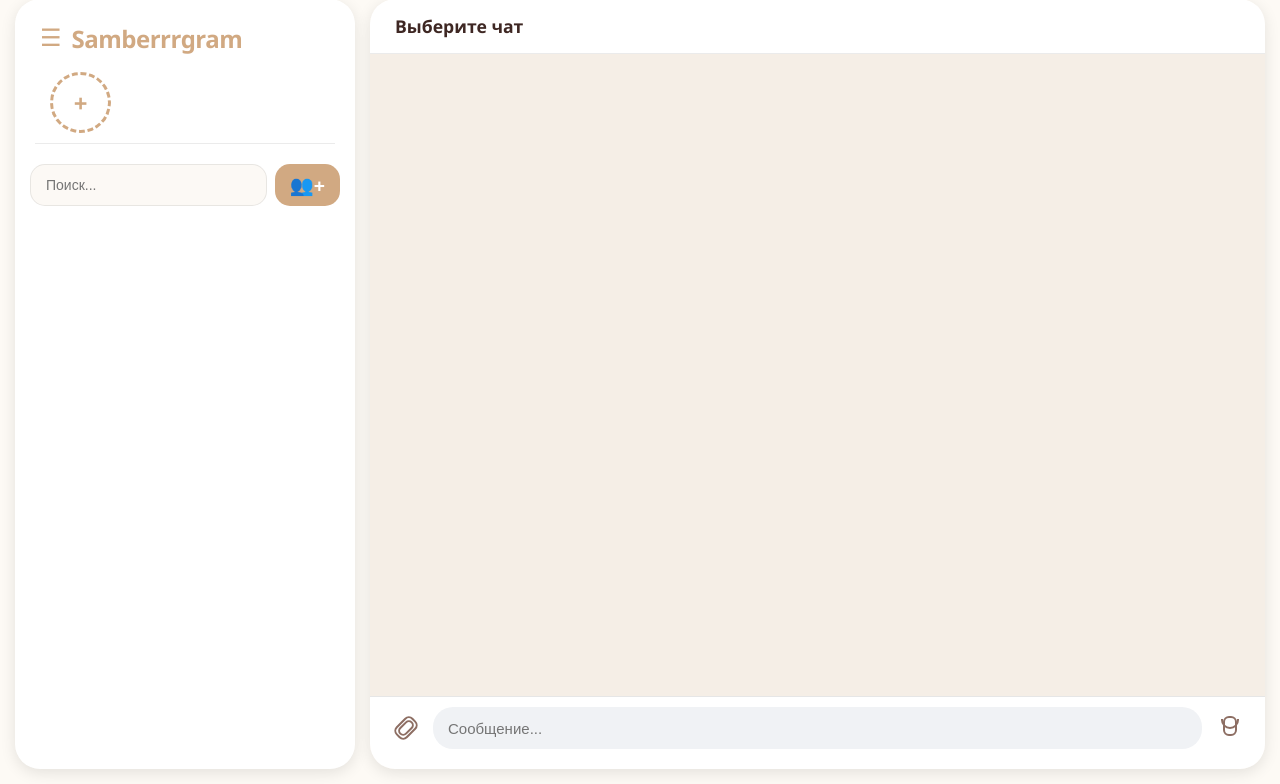
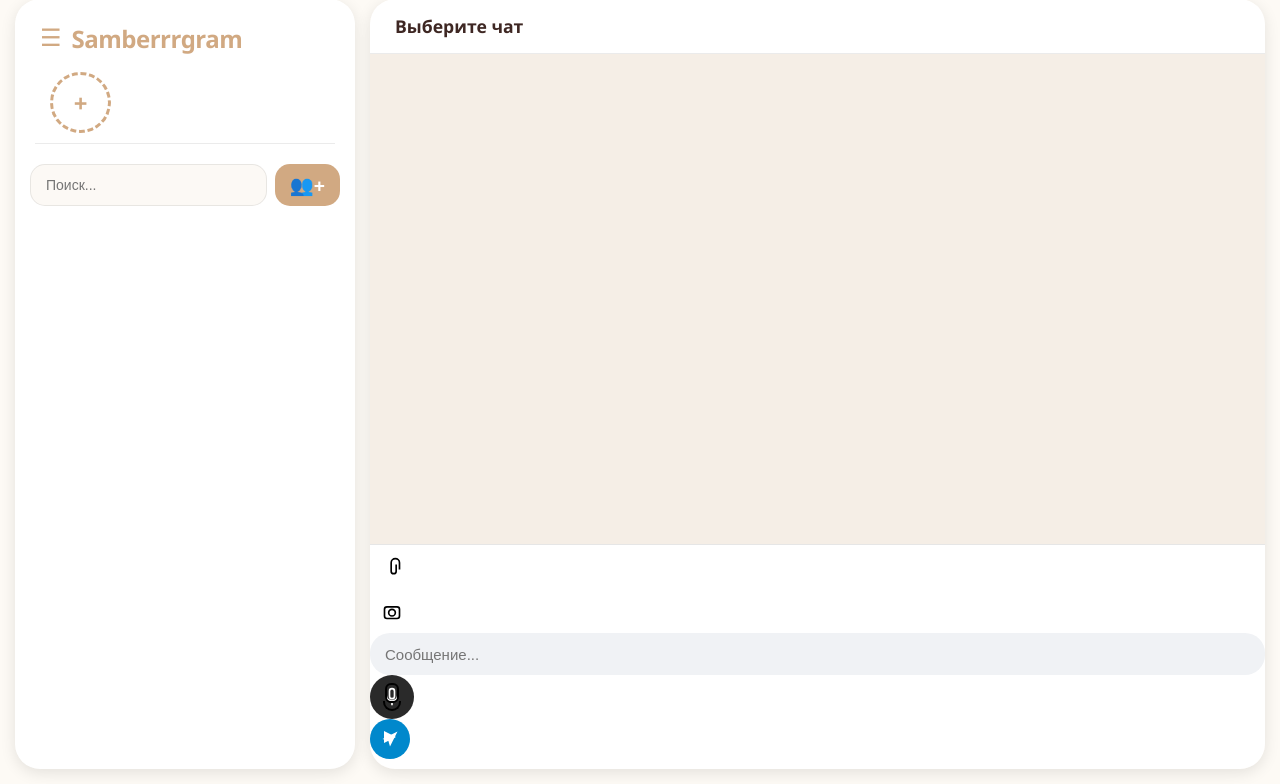
Before and after one commit to artemvergunov2009-ui/antispam_bot, a Flask app: page /chat in a window 1280 px wide. Shown: the part 16-800 px from the top of the page. Run offline with Flask 3, Linux system fonts and the light colour scheme; the visitor is signed in with stand-in values (Sample User, id 1); some libraries are stand-ins or nearby versions.

Commit message:
Update chat.html

```diff
--- a/templates/chat.html
+++ b/templates/chat.html
@@ -571,6 +571,39 @@
 }
 
 
+.icon-btn {
+    width: 44px;
+    height: 44px;
+    border-radius: 50%;
+    border: none;
+    background: transparent;
+    display: flex;
+    align-items: center;
+    justify-content: center;
+    cursor: pointer;
+}
+
+/* микрофон (как Telegram) */
+#tgRecordBtn {
+    background: #2a2a2a;
+}
+
+/* отправка */
+#sendBtn {
+    background: #0088cc;
+}
+
+/* hover */
+.icon-btn:hover {
+    transform: scale(1.05);
+}
+
+/* плавность */
+.icon-btn svg {
+    transition: 0.2s;
+}
+
+
    </style>
 </head>
 <body>
@@ -847,28 +880,40 @@
         <button id="multi-delete-btn" onclick="deleteSelectedMsgs()">Удалить выбранные (0)</button>
 
         <div id="input-area">
-            <div id="channelBlocker" style="display:none; width:100%; text-align:center; color:var(--text-color-light); font-weight:bold; padding: 10px 0;">Только администраторы могут писать</div>
-            <div id="reply-preview-bar">
-                <div><span id="reply-preview-text">Ответ на сообщение...</span></div>
-                <button onclick="cancelReply()" style="background: none; border: none; font-size: 16px; cursor: pointer; color: var(--text-color-light);">✖</button>
-            </div>
-
-            <div id="file-preview-bar"></div>
-
-            <div class="input-controls" id="inputControls">
-                <input type="file" id="fileInput" accept="*/*" multiple style="display: none;" onchange="handleFileSelect(event)">
-                <button id="attachBtn" class="attach-btn" onclick="document.getElementById('fileInput').click()"></button>
-                <input type="text" id="messageInput" placeholder="Сообщение..." autocomplete="off" oninput="handleTyping(); checkSendButton();">
-                <div id="recordingStatus"></div>
-
-                <button id="sendBtn" class="attach-btn" style="display:none;" onclick="sendMessage()"></button>
-
-                <button id="tgRecordBtn" class="attach-btn"
-                    onmousedown="startHold(event)" onmouseup="endHold(event)" onmouseleave="cancelHold(event)"
-                    ontouchstart="startHold(event)" ontouchend="endHold(event)" ontouchmove="moveHold(event)">
-                    🎤
-                </button>
-            </div>
+
+            <!-- 📎 -->
+<button class="icon-btn">
+<svg viewBox="0 0 24 24" width="20" height="20" fill="none" stroke="currentColor" stroke-width="2">
+  <path d="M21 15V7a5 5 0 0 0-10 0v10a3 3 0 0 0 6 0V9"/>
+</svg>
+</button>
+
+<!-- 📸 -->
+<button class="icon-btn">
+<svg viewBox="0 0 24 24" width="20" height="20" fill="none" stroke="currentColor" stroke-width="2">
+  <rect x="3" y="7" width="18" height="14" rx="3"/>
+  <circle cx="12" cy="14" r="4"/>
+</svg>
+</button>
+
+<!-- поле ввода -->
+<input id="messageInput" placeholder="Сообщение..." />
+
+<!-- 🎤 -->
+<button id="tgRecordBtn" class="icon-btn">
+<svg viewBox="0 0 24 24" width="20" height="20" fill="none" stroke="white" stroke-width="2">
+  <rect x="9" y="2" width="6" height="12" rx="3"/>
+  <path d="M5 10a7 7 0 0 0 14 0"/>
+  <line x1="12" y1="19" x2="12" y2="22"/>
+</svg>
+</button>
+
+<!-- ➤ -->
+<button id="sendBtn" class="icon-btn">
+<svg viewBox="0 0 24 24" width="20" height="20" fill="white">
+  <path d="M3 12L21 3L12 21L10 14L3 12Z"/>
+</svg>
+</button>
         </div>
     </div>
 
```
